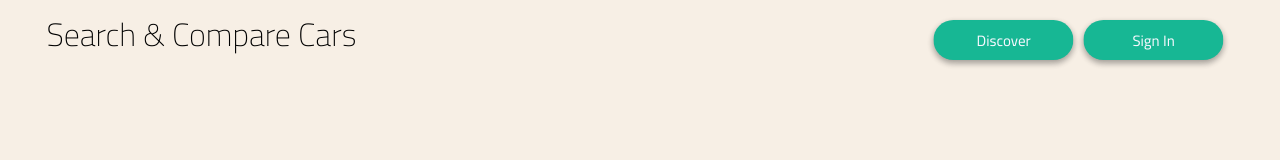
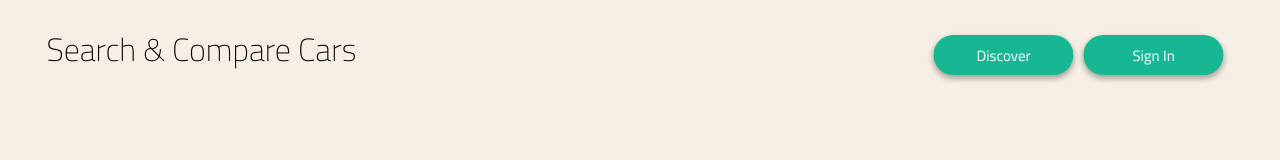
Before and after one commit to Dextwelwe/compare-cars, a React (Create React App) app in the folder FE/car-comparaison/: page / in a window 1280 px wide. Shown: the top 160 px of the page. Built offline with nearby package versions, Linux system fonts and the light colour scheme; no server answers.

Commit message:
FE car view js modifs

```diff
--- a/FE/car-comparaison/public/index.html
+++ b/FE/car-comparaison/public/index.html
@@ -14,34 +14,10 @@
 <link rel="preconnect" href="https://fonts.gstatic.com" crossorigin>
 <link href="https://fonts.googleapis.com/css2?family=Cairo:wght@200..1000&family=Montserrat:ital,wght@0,100..900;1,100..900&display=swap" rel="stylesheet">
 <link href="https://fonts.googleapis.com/css2?family=Josefin+Sans:ital,wght@0,100..700;1,100..700&display=swap" rel="stylesheet">
-    <!--
-      manifest.json provides metadata used when your web app is installed on a
-      user's mobile device or desktop. See https://developers.google.com/web/fundamentals/web-app-manifest/
-    -->
     <link rel="manifest" href="%PUBLIC_URL%/manifest.json" />
-    <!--
-      Notice the use of %PUBLIC_URL% in the tags above.
-      It will be replaced with the URL of the `public` folder during the build.
-      Only files inside the `public` folder can be referenced from the HTML.
-
-      Unlike "/favicon.ico" or "favicon.ico", "%PUBLIC_URL%/favicon.ico" will
-      work correctly both with client-side routing and a non-root public URL.
-      Learn how to configure a non-root public URL by running `npm run build`.
-    -->
     <title>Search & Compare Cars</title>
   </head>
   <body>
-    <noscript>You need to enable JavaScript to run this app.</noscript>
     <div id="root"></div>
-    <!--
-      This HTML file is a template.
-      If you open it directly in the browser, you will see an empty page.
-
-      You can add webfonts, meta tags, or analytics to this file.
-      The build step will place the bundled scripts into the <body> tag.
-
-      To begin the development, run `npm start` or `yarn start`.
-      To create a production bundle, use `npm run build` or `yarn build`.
-    -->
   </body>
 </html>
--- a/FE/car-comparaison/src/CarView/CarView.css
+++ b/FE/car-comparaison/src/CarView/CarView.css
@@ -4,11 +4,12 @@
     justify-content: center;
     align-items: center;
     overflow-y: auto;
+
 }
 
 .contentContainer {
-    margin-top : 90px;
-    margin-bottom : 15px;
+    margin-top : 100px;
+    margin-bottom : 50px;
     background-color: #FFFBF5;
     width: 80%;
     height: 95%;
--- a/FE/car-comparaison/src/CarView/CarView.js
+++ b/FE/car-comparaison/src/CarView/CarView.js
@@ -3,6 +3,7 @@ import { getCar } from './apiCalls'
 import { useParams,useNavigate } from 'react-router-dom';
 import './CarView.css'
 import Header from '../header/Header.js'
+import Footer from '../footer/Footer.js';
 
 export default function CarView() {
 const [car, setCar] = useState('')
@@ -19,7 +20,7 @@ const navigate = useNavigate();
     <>
     <Header></Header>
     <div className='rootCarView'>
-      <div className='contentContainer'>
+      <div className='content-box contentContainer'>
       <div className='row1'>
       <div>
       <img src='https://images.pexels.com/photos/170811/pexels-photo-170811.jpeg?cs=srgb&dl=pexels-mike-bird-170811.jpg&fm=jpg' width={500} height={300}></img>
@@ -54,6 +55,7 @@ const navigate = useNavigate();
         </section>
       </div>
       </div>
+      <div style={{position:'relative'}}><Footer></Footer></div>
       </>
   )
 }
--- a/FE/car-comparaison/src/MainPage/Main.js
+++ b/FE/car-comparaison/src/MainPage/Main.js
@@ -4,6 +4,7 @@ import "../global.css"
 import {getMakes, getModelYear, getModels, getTrims,getCarId} from './apiCalls';
 import { useNavigate} from 'react-router-dom';
 import Header from '../header/Header';
+import Footer from '../footer/Footer';
 
 
 export default function Main() {
@@ -81,6 +82,7 @@ export default function Main() {
   }
 
   return (
+    <>
     <div className="topDiv">
       <Header></Header>
     <div className='content'>
@@ -116,8 +118,10 @@ export default function Main() {
         </div>
         </div>
     </div>
-    <div id='footer'>Dextwelwe 2024</div>
 
     </div>
+
+    <Footer></Footer>
+    </>
   )
 }
--- a/FE/car-comparaison/src/MainPage/main.css
+++ b/FE/car-comparaison/src/MainPage/main.css
@@ -1,8 +1,9 @@
 .topDiv {
-    height : 100vh;
+    height : 100%;
     width: 100%;
     user-select: none;
     background-color: #F7EFE5;
+
 }
 
 #titleSelect {
@@ -50,7 +51,7 @@ select {
 }
 
 .header {
-    margin-top : 5px;
+    margin-top : 20px;
     width: 99%;
     left: 50%;
     transform: translate(-50%);
--- /dev/null
+++ b/FE/car-comparaison/src/footer/Footer.js
@@ -0,0 +1,7 @@
+import React from 'react'
+
+export default function Footer() {
+  return (
+    <div id='footer'>Dextwelwe 2024</div>
+  )
+}
--- a/FE/car-comparaison/src/global.css
+++ b/FE/car-comparaison/src/global.css
@@ -1,6 +1,6 @@
 .content-box {
     box-sizing: border-box;
-    box-shadow: rgba(0, 0, 0, 0.35) 0px 30px 60px;
+    box-shadow: 0 3px 6px rgba(0,0,0,0.16), 0 3px 6px rgba(0,0,0,0.23);
     position: relative;
     background-color: #FFF7FC;
     align-items: center;
@@ -24,7 +24,7 @@
     width: 100%;
     text-align : center;
     position: absolute;
-    bottom: 0px;
+    bottom: 0;
     left: 50%;
     transform: translate(-50%);
     font-size: 14px;
--- a/FE/car-comparaison/src/index.css
+++ b/FE/car-comparaison/src/index.css
@@ -11,7 +11,10 @@ code {
 }
 
 .root{
-/*  background-image: linear-gradient(to top, #1f242c, #21262e, #222831, #242a33, #262c36); */
-
+  background-color: #F7EFE5;
   width: 100%;
   }
+
+ html {
+  background-color: #F7EFE5;
+ }
```
